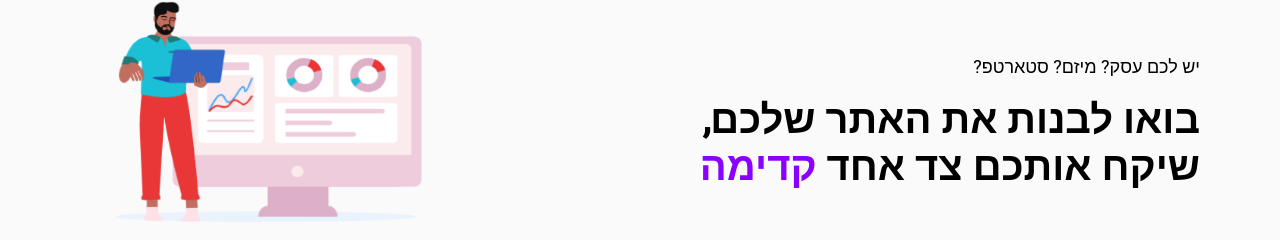
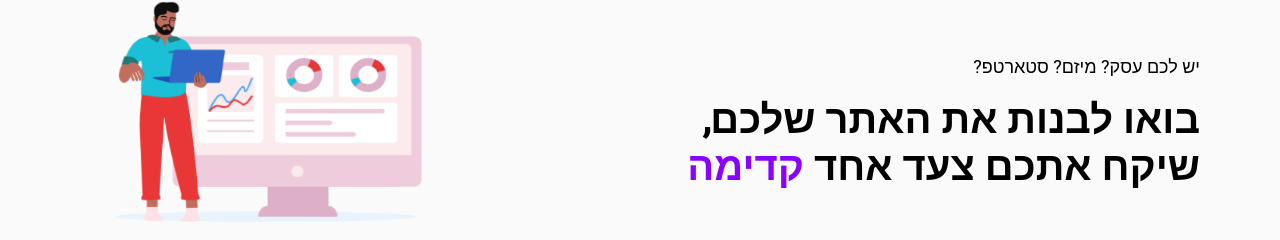
Before and after one commit to WebyCreatorsTeam/LandingPage, a React (Create React App) app in the folder client/: page / in a window 1280 px wide. Shown: the part 134-374 px from the top of the page. Built offline with nearby package versions, Linux system fonts and the light colour scheme; no server answers.

Commit message:
Update Header.tsx

```diff
--- a/client/src/View/Components/MainPage/Header/Header.tsx
+++ b/client/src/View/Components/MainPage/Header/Header.tsx
@@ -9,7 +9,7 @@ const Header: FC = () => {
                 <h1 className='header-container__text--p--h1'>
                     בואו לבנות את האתר שלכם,
                     <br />
-                    שיקח אותכם צד אחד
+                    שיקח אתכם צעד אחד
                     <span>קדימה</span>                 </h1>
                 {/* <p className='header-container__text--p--h1--p'>
                     אנחנו יודעים שהתחלות יכולות להיות מאתגרות
```
